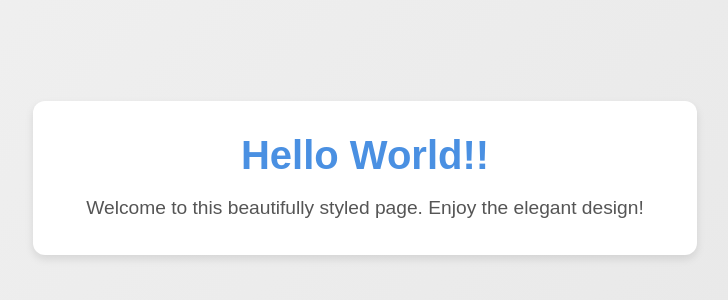
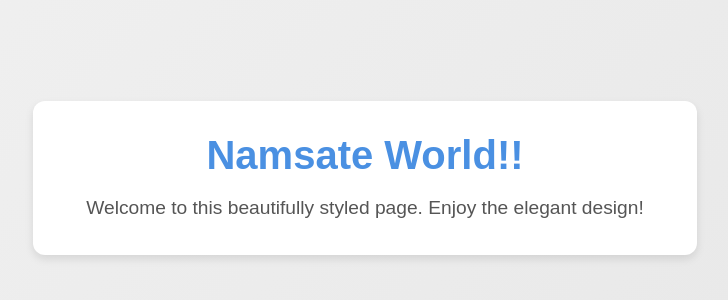
Before and after one commit to Osama5691/testProject, a plain HTML site: page index.html in a window 1280 px wide. Shown: the part 222-522 px from the top of the page, without its empty margins (275-1003 px from the left). Drawn offline with Linux system fonts and the light colour scheme.

Commit message:
Namaste World added

```diff
--- a/index.html
+++ b/index.html
@@ -8,7 +8,7 @@
 </head>
 <body>
     <div class="content">
-        <h1>Hello World!!</h1>
+        <h1>Namsate World!!</h1>
         <p>Welcome to this beautifully styled page. Enjoy the elegant design!</p>
     </div>
 </body>
```
